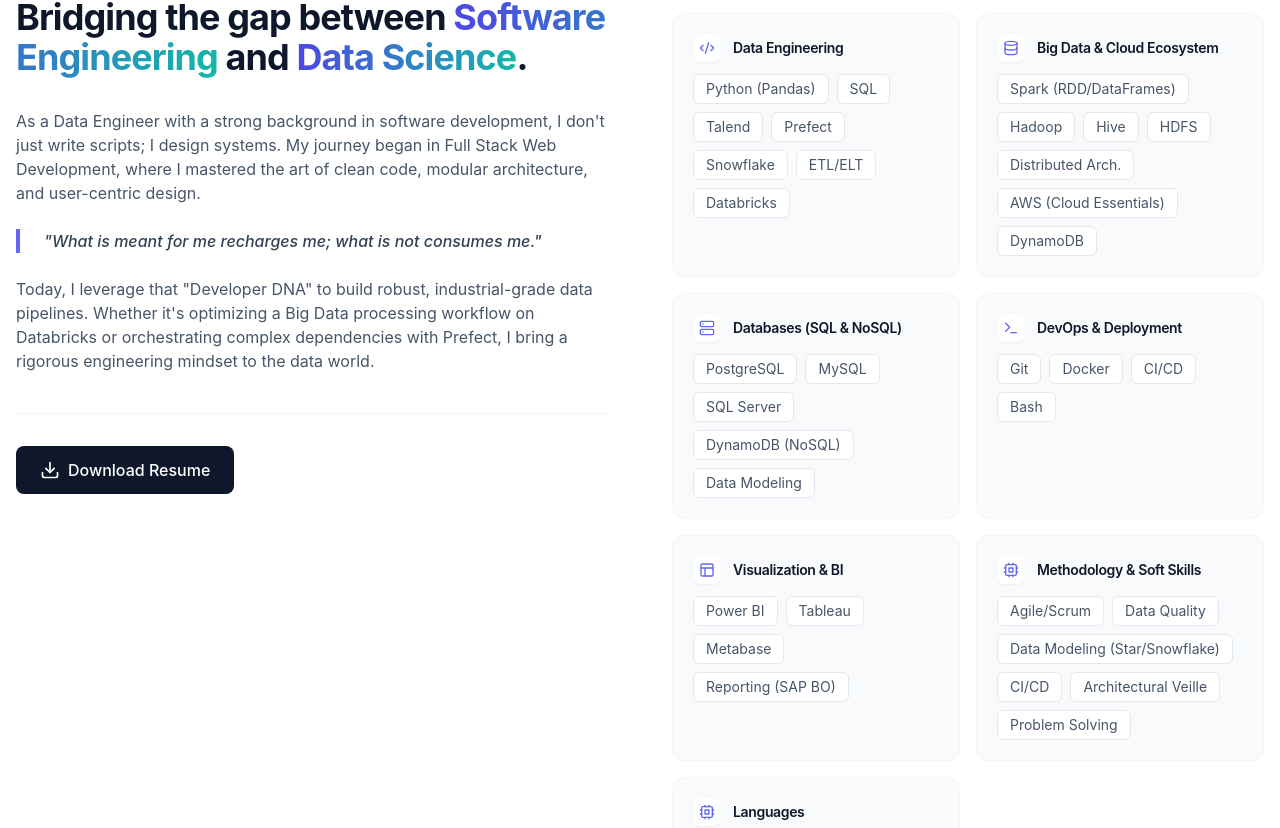
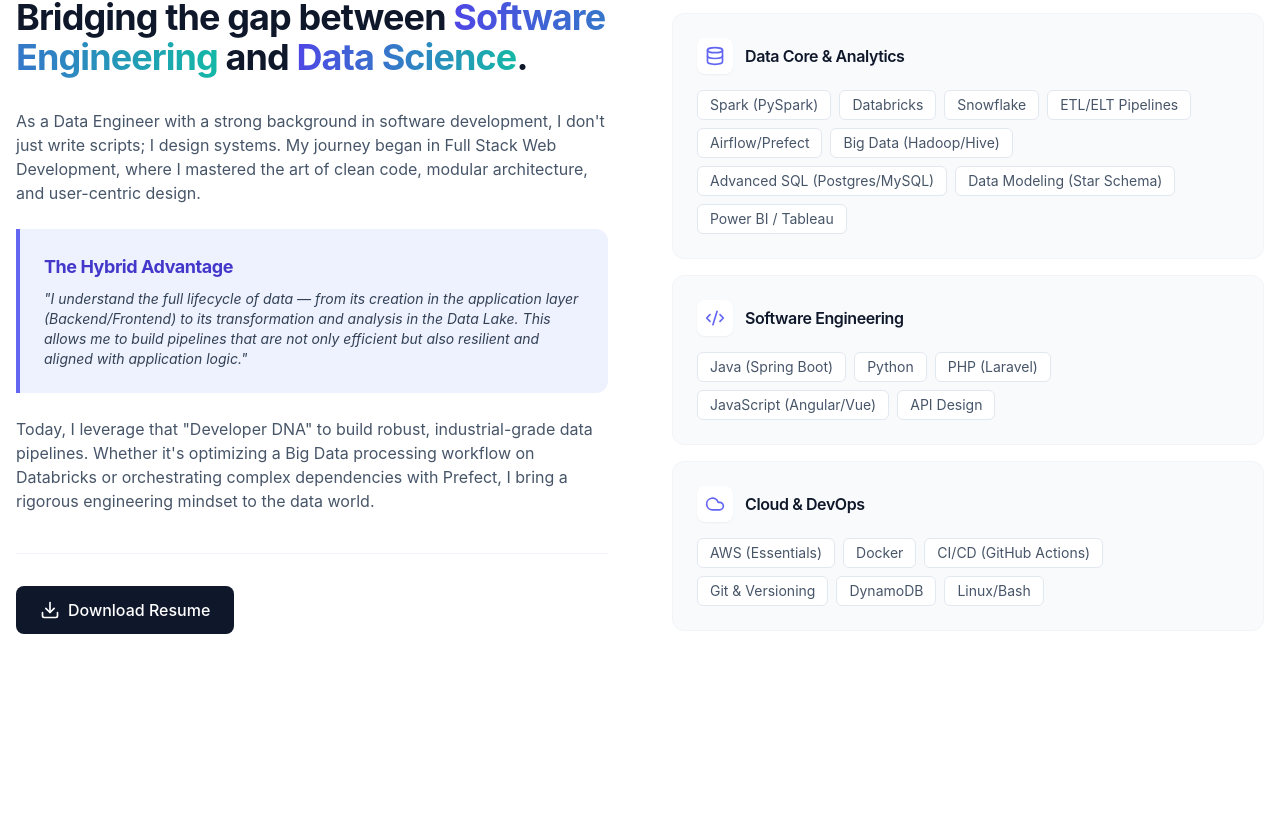
Before and after one commit to Yann2808/Portfolio, a React (Vite) app: page / in a window 1280 px wide. Shown: the part 943-1771 px from the top of the page. Built offline with nearby package versions, Linux system fonts and the light colour scheme.

Commit message:
feat: add About and Experience sections to the portfolio.

```diff
--- a/src/components/About.tsx
+++ b/src/components/About.tsx
@@ -1,41 +1,26 @@
-import { Download, Terminal, Cpu, Database, Layout, Server, Cloud, Code2 } from 'lucide-react';
+import { Download, Cpu, Database, Cloud, Code2 } from 'lucide-react';
 
 const About = () => {
   const skills = [
     {
-      category: 'Data Engineering',
-      icon: Code2,
-      items: ['Python (Pandas)', 'SQL', 'Talend', 'Prefect', 'Snowflake', 'ETL/ELT', 'Databricks']
+      category: 'Data Core & Analytics',
+      icon: Database,
+      items: [
+        'Spark (PySpark)', 'Databricks', 'Snowflake',
+        'ETL/ELT Pipelines', 'Airflow/Prefect',
+        'Big Data (Hadoop/Hive)', 'Advanced SQL (Postgres/MySQL)',
+        'Data Modeling (Star Schema)', 'Power BI / Tableau'
+      ]
     },
     {
-      category: 'Big Data & Cloud Ecosystem',
-      icon: Database,
-      items: ['Spark (RDD/DataFrames)', 'Hadoop', 'Hive', 'HDFS', 'Distributed Arch.', 'AWS (Cloud Essentials)', 'DynamoDB']
+      category: 'Software Engineering',
+      icon: Code2,
+      items: ['Java (Spring Boot)', 'Python', 'PHP (Laravel)', 'JavaScript (Angular/Vue)', 'API Design']
     },
     {
-      category: 'Databases (SQL & NoSQL)',
-      icon: Server,
-      items: ['PostgreSQL', 'MySQL', 'SQL Server', 'DynamoDB (NoSQL)', 'Data Modeling']
-    },
-    {
-      category: 'DevOps & Deployment',
-      icon: Terminal,
-      items: ['Git', 'Docker', 'CI/CD', 'Bash']
-    },
-    {
-      category: 'Visualization & BI',
-      icon: Layout,
-      items: ['Power BI', 'Tableau', 'Metabase', 'Reporting (SAP BO)']
-    },
-    {
-      category: "Methodology & Soft Skills",
-      icon: Cpu, // Assuming Cpu icon for methodology
-      items: ["Agile/Scrum", "Data Quality", "Data Modeling (Star/Snowflake)", "CI/CD", "Architectural Veille", "Problem Solving"]
-    },
-    {
-      category: "Languages",
-      icon: Cpu, // Assuming Cpu icon for languages, or could be omitted if no specific icon
-      items: ["English (B2)", "French (Native)"]
+      category: 'Cloud & DevOps',
+      icon: Cloud,
+      items: ['AWS (Essentials)', 'Docker', 'CI/CD (GitHub Actions)', 'Git & Versioning', 'DynamoDB', 'Linux/Bash']
     }
   ];
 
@@ -60,9 +45,13 @@
                 As a Data Engineer with a strong background in software development, I don't just write scripts; I design systems. My journey began in Full Stack Web Development, where I mastered the art of clean code, modular architecture, and user-centric design.
               </p>
 
-              <blockquote className="border-l-4 border-indigo-500 pl-6 italic text-slate-700 dark:text-slate-300 font-medium">
-                "What is meant for me recharges me; what is not consumes me."
-              </blockquote>
+              {/* Hybrid Advantage Card */}
+              <div className="p-6 bg-indigo-50 dark:bg-indigo-900/20 border-l-4 border-indigo-500 rounded-r-xl my-8">
+                <h4 className="text-lg font-bold text-indigo-700 dark:text-indigo-300 mb-2">The Hybrid Advantage</h4>
+                <p className="text-sm text-slate-700 dark:text-slate-300 italic">
+                  "I understand the full lifecycle of data — from its creation in the application layer (Backend/Frontend) to its transformation and analysis in the Data Lake. This allows me to build pipelines that are not only efficient but also resilient and aligned with application logic."
+                </p>
+              </div>
 
               <p>
                 Today, I leverage that "Developer DNA" to build robust, industrial-grade data pipelines. Whether it's optimizing a Big Data processing workflow on Databricks or orchestrating complex dependencies with Prefect, I bring a rigorous engineering mindset to the data world.
@@ -89,14 +78,14 @@
               Technical Arsenal
             </h3>
 
-            <div className="grid grid-cols-1 md:grid-cols-2 gap-4">
+            <div className="grid grid-cols-1 gap-4">
               {skills.map((group, idx) => (
-                <div key={idx} className="bg-slate-50 dark:bg-slate-900/50 rounded-xl p-5 border border-slate-100 dark:border-slate-800 hover:border-indigo-500/30 transition-colors h-full">
-                  <div className="flex items-center gap-3 mb-3">
-                    <div className="p-1.5 bg-white dark:bg-slate-800 rounded-lg shadow-sm">
-                      <group.icon className="w-4 h-4 text-indigo-500" />
+                <div key={idx} className="bg-slate-50 dark:bg-slate-900/50 rounded-xl p-6 border border-slate-100 dark:border-slate-800 hover:border-indigo-500/30 transition-colors">
+                  <div className="flex items-center gap-3 mb-4">
+                    <div className="p-2 bg-white dark:bg-slate-800 rounded-lg shadow-sm">
+                      <group.icon className="w-5 h-5 text-indigo-500" />
                     </div>
-                    <h4 className="font-semibold text-slate-900 dark:text-white text-sm">{group.category}</h4>
+                    <h4 className="font-semibold text-slate-900 dark:text-white">{group.category}</h4>
                   </div>
                   <div className="flex flex-wrap gap-2">
                     {group.items.map((skill) => (
--- a/src/components/Experience.tsx
+++ b/src/components/Experience.tsx
@@ -37,10 +37,10 @@
     description: 'Internship for Bachelor degree\'s validation',
     technologies: ['Java', 'Spring Boot', 'Spring Security', 'Angular', 'UML', 'MySQL', 'Git', 'Github'],
     achievements: [
-      'Backend development in a team with Spring Boot',
-      'Autonomous management of authentication implementation with Spring Security',
-      'Rapid adaptation to Angular for interface redesign',
-      'Identification and correction of critical bugs'
+      'Architected a robust Spring Boot backend (Layered Architecture) to ensure scalability',
+      'Implemented secure JWT authentication using Spring Security',
+      'Rapidly adapted to Angular for a reactive frontend redesign',
+      'Reduced bug count by 40% through rigorous unit testing'
     ]
   },
   {
@@ -51,10 +51,10 @@
     description: 'Fixed-term contract executed before my departure for France',
     technologies: ['PHP', 'Laravel', 'VueJS', 'Docker', 'Cassandra', 'Git', 'Github'],
     achievements: [
-      'Development and deployment of a web application in Laravel/Vue.js as part of a team',
+      'Optimized legacy SQL queries, reducing page load times by 35%',
       'Business domain modeling with UML/Merise in a DDD approach',
-      'Integration and testing of a payment gateway under time constraints',
-      'Optimization of databases by refactoring SQL queries'
+      'Developed and deployed a Laravel/Vue.js web app compliant with banking standards',
+      'Integrated a secure payment gateway under strict deadline constraints'
     ]
   }
 ];
```
